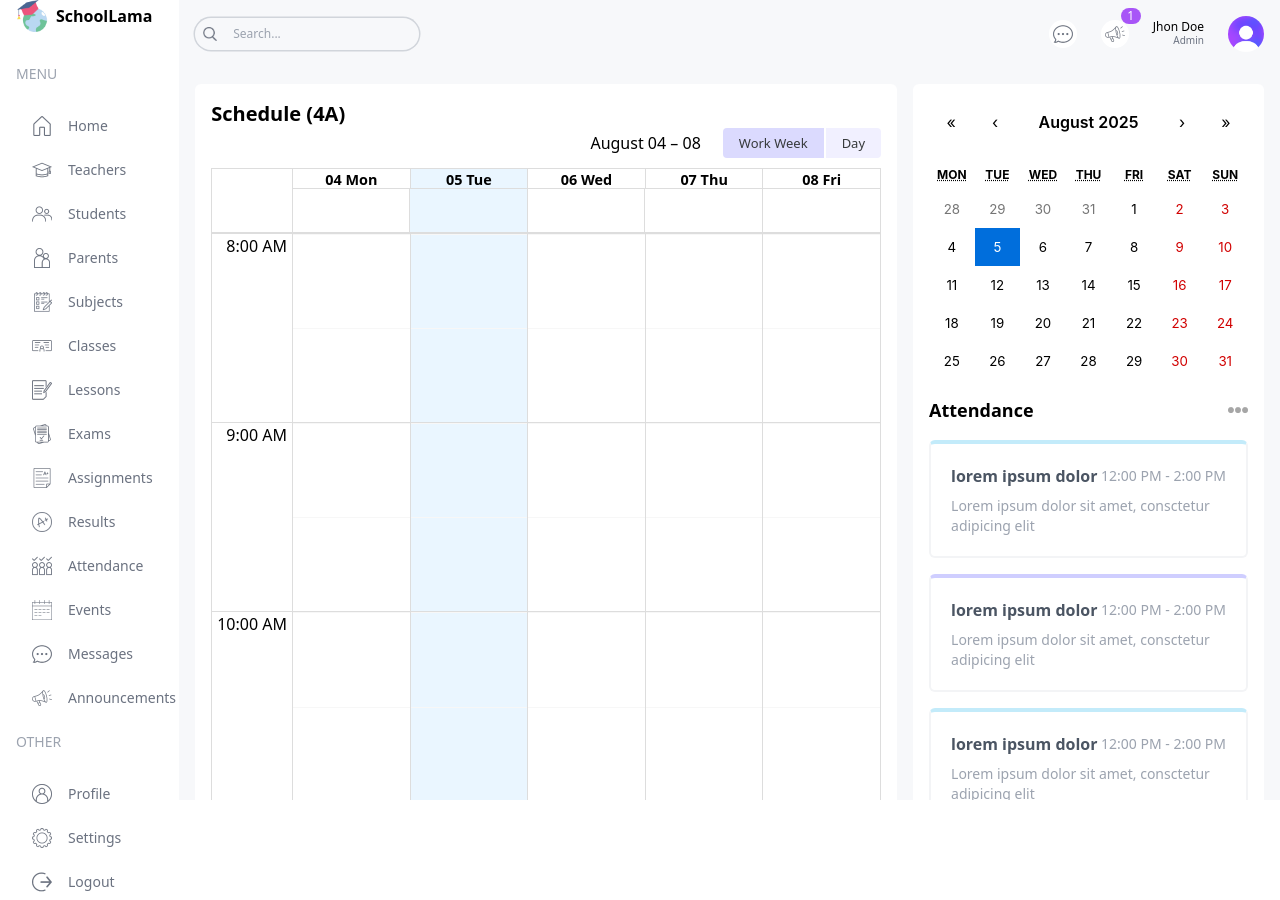
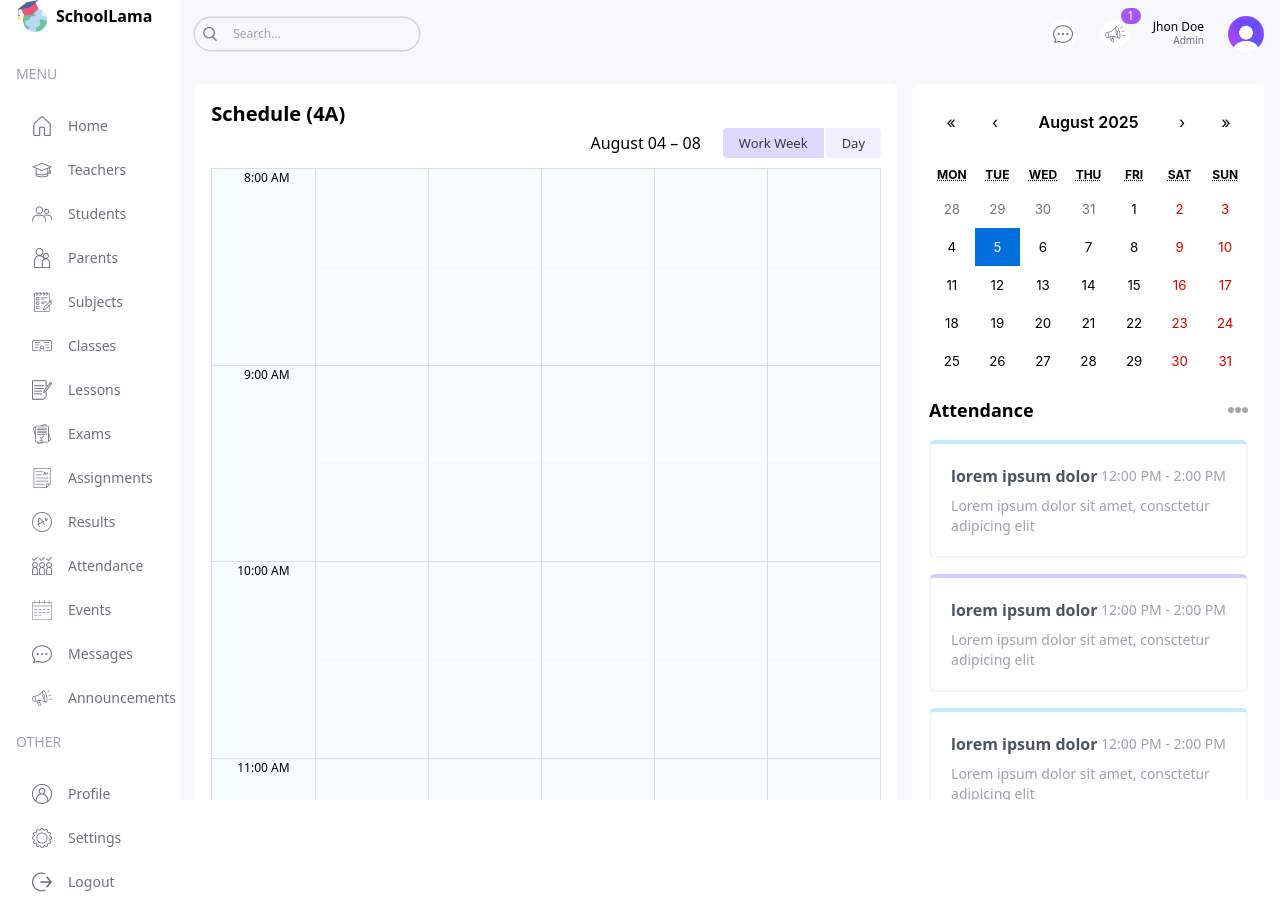
Before and after one commit to muhammadulum/next_schoolmanagement, a Next.js app: page /student in a window 1280 px wide. Built offline with nearby package versions, Linux system fonts and the light colour scheme.

Commit message:
cutom big calender

```diff
--- a/src/app/(dashboard)/layout.tsx
+++ b/src/app/(dashboard)/layout.tsx
@@ -22,7 +22,7 @@
                 <Menu />
             </div>
 
-            <div className="w-[86%] md:w-[92%] lg:w-[84%] xl:w-[86%] bg-[#F7F8FA] overflow-scroll">
+            <div className="w-[86%] md:w-[92%] lg:w-[84%] xl:w-[86%] bg-[#F7F8FA] overflow-scroll flex flex-col">
                 <Navbar />
                 {children}</div>
         </div>
--- /dev/null
+++ b/src/app/(dashboard)/list/teachers/page.tsx
@@ -0,0 +1,11 @@
+import React from 'react'
+
+const TeacherListPage = () => {
+    return (
+        <div className=''>
+            d
+        </div>
+    )
+}
+
+export default TeacherListPage
--- a/src/app/(dashboard)/parent/page.tsx
+++ b/src/app/(dashboard)/parent/page.tsx
@@ -1,8 +1,25 @@
-import React from 'react'
+'use client'
+import Announcements from "@/components/Announcements"
+import EventCalender from "@/components/EventCalender"
+import BigCalender from "@/components/BigCallender"
+
 
 const Parentpage = () => {
     return (
-        <div>
+        <div className="flex-1 p-4 flex gap-4 flex-col xl:flex-row">
+            {/* left */}
+            <div className="w-full xl:w-2/3">
+                <div className="h-full bg-white p-4 rounded-md">
+                    <h1 className="text-xl font-semibold">Schedule</h1>
+                    <BigCalender />
+                </div>
+
+            </div>
+            {/* right */}
+            <div className="w-full xl:w-1/3 flex flex-col gap-8">
+
+                <Announcements /></div>
+
 
         </div>
     )
--- a/src/app/(dashboard)/teacher/page.tsx
+++ b/src/app/(dashboard)/teacher/page.tsx
@@ -1,6 +1,25 @@
+'use client'
+import Announcements from "@/components/Announcements"
+import EventCalender from "@/components/EventCalender"
+import BigCalender from "@/components/BigCallender"
+
+
 const Teacherpage = () => {
     return (
-        <div>
+        <div className="flex-1 p-4 flex gap-4 flex-col xl:flex-row">
+            {/* left */}
+            <div className="w-full xl:w-2/3">
+                <div className="h-full bg-white p-4 rounded-md">
+                    <h1 className="text-xl font-semibold">Schedule(Jhon Doe)</h1>
+                    <BigCalender />
+                </div>
+
+            </div>
+            {/* right */}
+            <div className="w-full xl:w-1/3 flex flex-col gap-8">
+
+                <Announcements /></div>
+
 
         </div>
     )
--- a/src/app/globals.css
+++ b/src/app/globals.css
@@ -39,3 +39,39 @@
     background-color: #dbdafe !important;
     box-shadow: none !important;
 }
+
+.rbc-time-header{
+display: none !important;
+}
+
+.rbc-time-content{
+    border: none !important;
+}
+
+.rbc-time-gutter.rbc-time-column{
+    font-size: 12px !important;
+}
+
+.rbc-time-gutter.rbc-time-column .rbc-timeslot-group{
+    padding: 0px 20px !important;
+}
+.rbc-timeslot-group{
+    background-color: #f7fdff;
+}
+
+.rbc-day-slot{
+    font-size: 14px !important;
+}
+
+.rbc-event{
+    border: none !important;
+    color: black !important;
+    padding: 10px !important;
+    margin: 10px !important;
+    width: 99% !important;
+}
+
+
+.rbc-event:nth-child(1){
+    background-color: #e2f8ff !important;
+}
```
